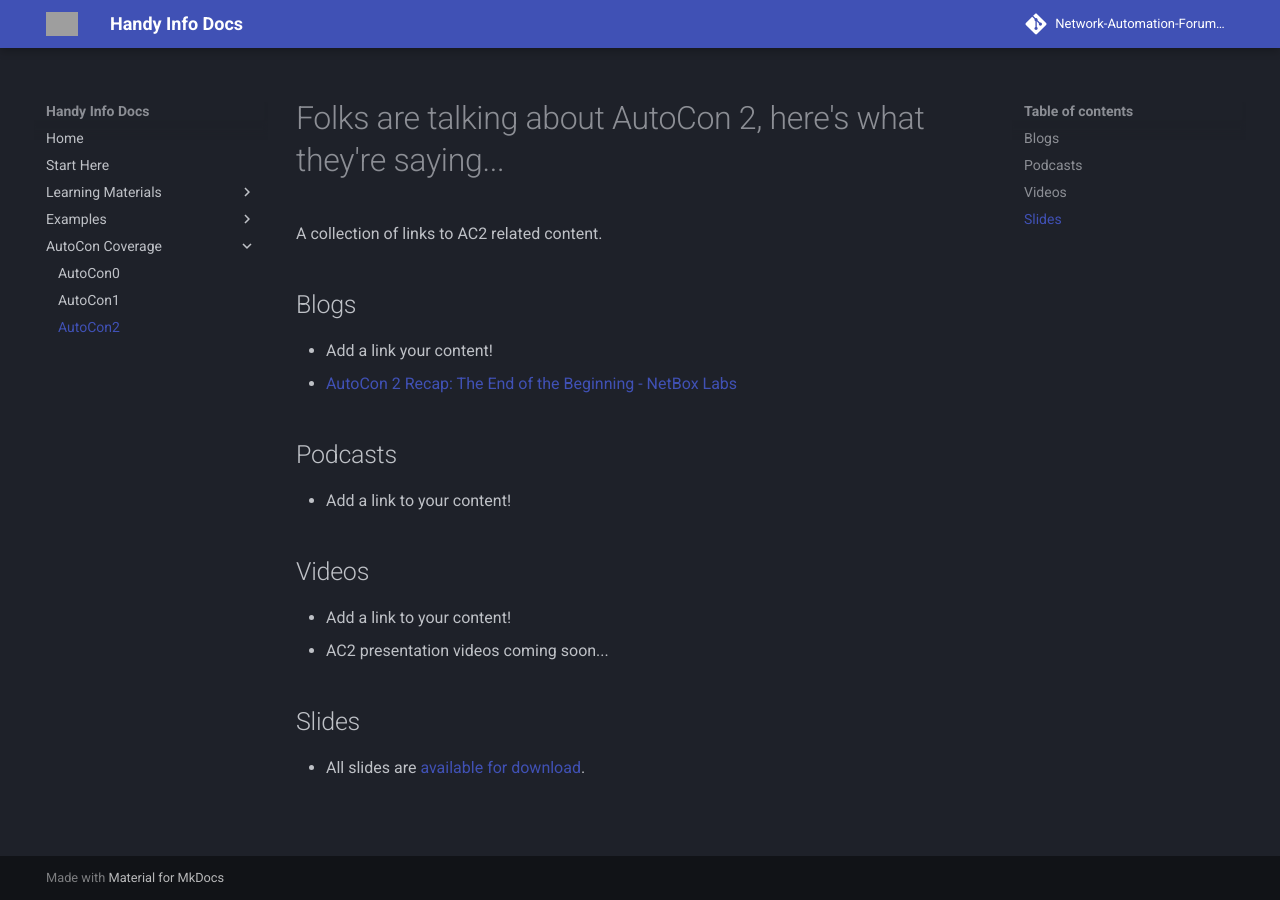
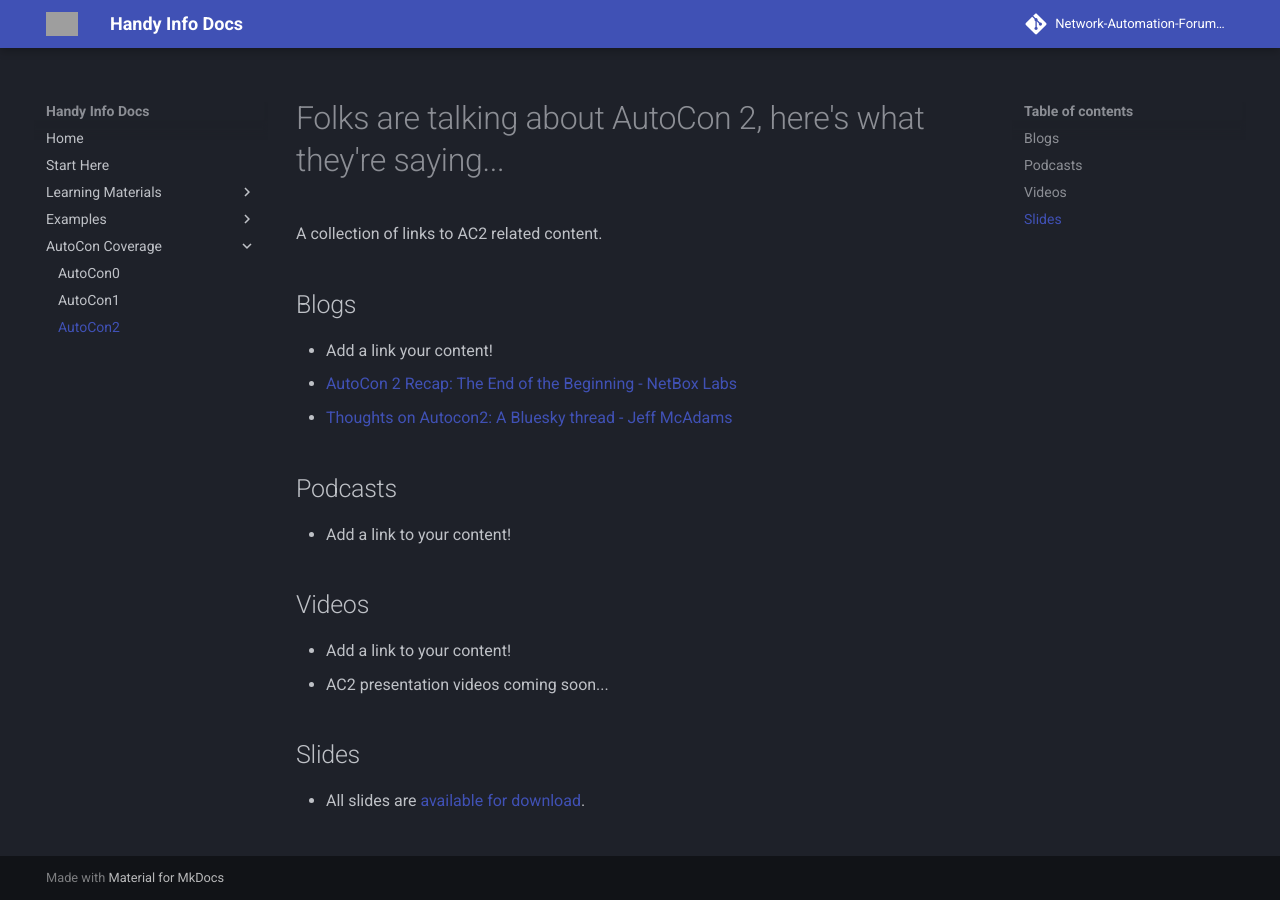
Before and after one commit to Network-Automation-Forum/handyinfo, an MkDocs documentation site: the page built from docs/autocon_coverage/autocon2.md, in a window 1280 px wide. Built offline with MkDocs 1.6.1 and Material for MkDocs 9.7.7, drawn with Linux system fonts in a browser that asks for light colours; comment, search, counter and statistics services are not loaded; grey boxes are pictures that could not be loaded.

Commit message:
Update autocon2.md
Jeff McAdams' brief Bluesky thread with some thoughts about a recently completed Autocon2

```diff
--- a/docs/autocon_coverage/autocon2.md
+++ b/docs/autocon_coverage/autocon2.md
@@ -5,6 +5,7 @@
 ## Blogs
 - Add a link your content!
 - [AutoCon 2 Recap: The End of the Beginning - NetBox Labs](https://netboxlabs.com/blog/autocon2-recap/)
+- [Thoughts on Autocon2: A Bluesky thread - Jeff McAdams](https://bsky.app/profile/jeffmca.bsky.social/post/3lbrttisnys23)
 
 ## Podcasts
 - Add a link to your content!
```
